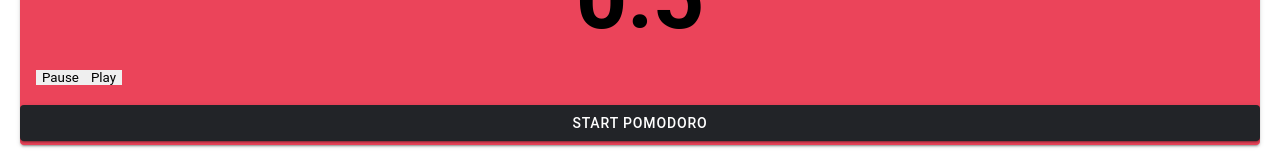
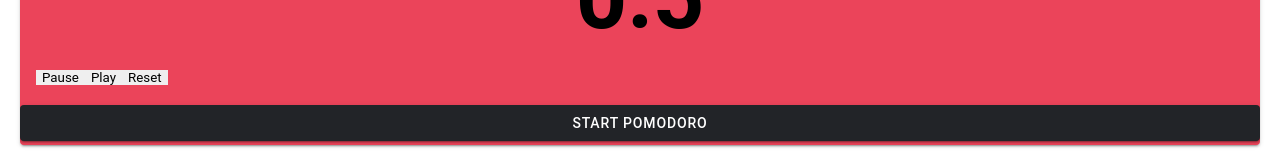
Before and after one commit to dylansapienza/pomodoro-timer, a React (Create React App) app in the folder client/pomodoro-timer/: page / in a window 1280 px wide. Shown: the part 223-383 px from the top of the page. Built offline with nearby package versions, Linux system fonts and the light colour scheme.

Commit message:
Added Reset Button

```diff
--- a/client/pomodoro-timer/src/components/Timer.js
+++ b/client/pomodoro-timer/src/components/Timer.js
@@ -27,7 +27,12 @@ function Timer(props){
     const [isRunning, setIsRunning] = useState(false)
     const [cycles, setCycles] = useState(0)
 
-
+    function reset(){
+        setCycles(0)
+        setMins(25)
+        setSecs(0)
+        setIsRunning(false)
+    }
 
     if(secs < 0){
         setSecs(59)
@@ -74,6 +79,7 @@ function Timer(props){
         <p color="dark" style={{ color: "black", fontSize: 90, fontWeight: 600, textAlign: "center"}}>{mins}:{secs}</p>
         <button onClick={() => setIsRunning(false)}> Pause</button>
         <button onClick={() => setIsRunning(true)}> Play</button>
+        <button onClick={() => reset()}> Reset</button>
         </>
     )
 
```
